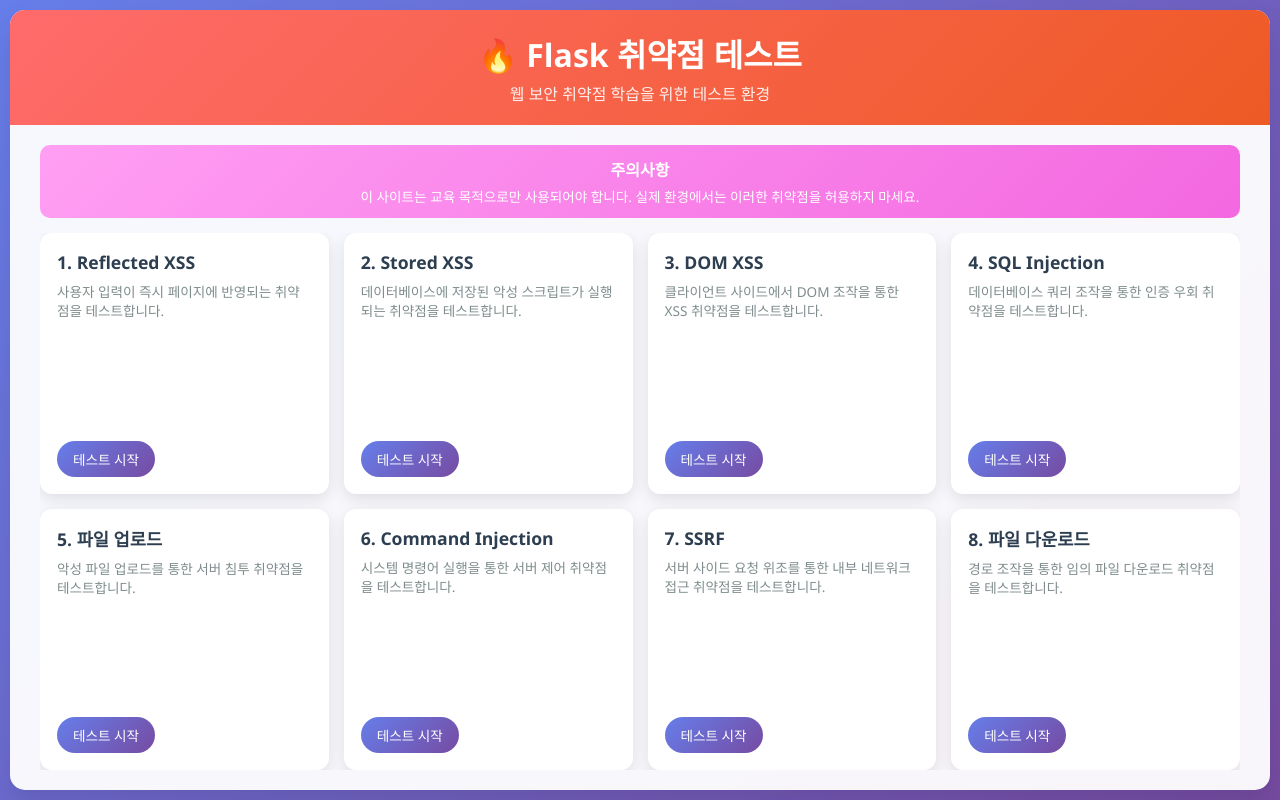
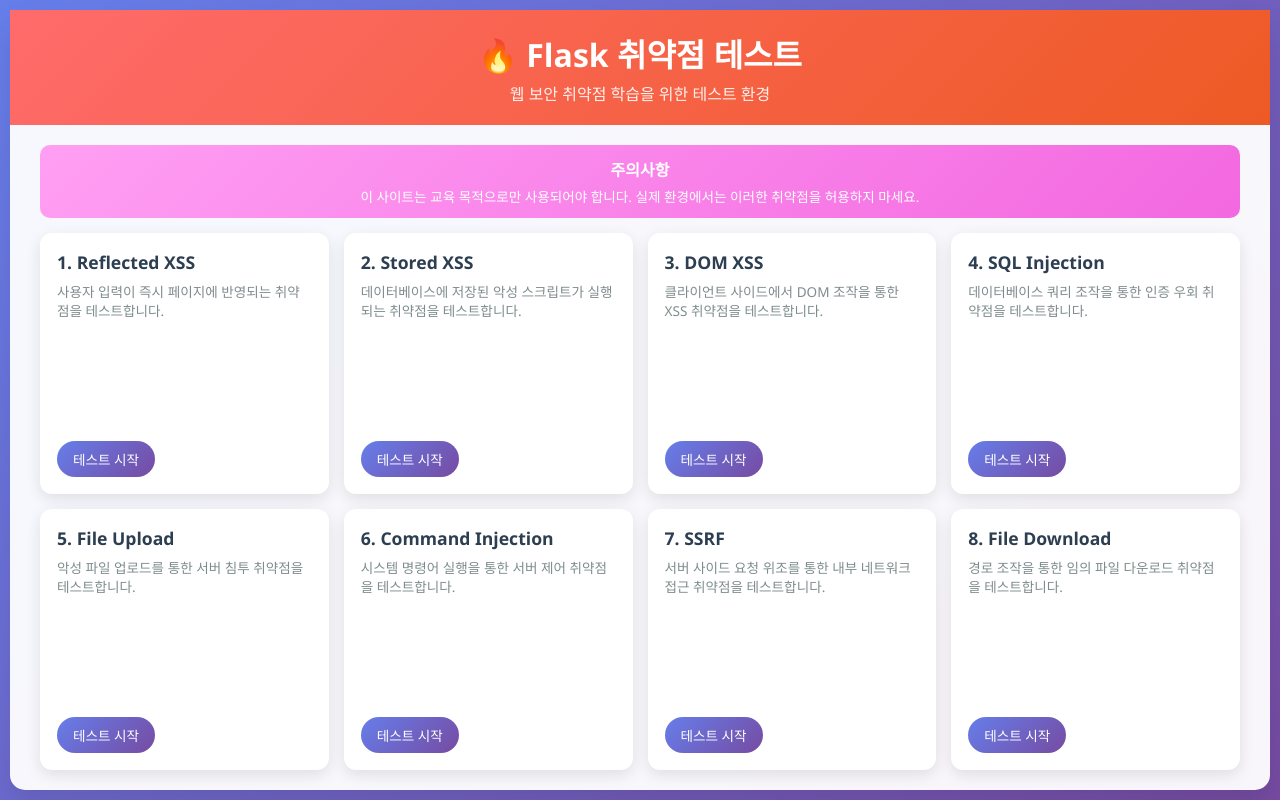
Before and after one commit to WHS3-Fuzzk/TEST-SITE, a Python web app: template site/flask/templates/index.html in a window 1280 px wide. Run offline with Jinja, Linux system fonts and the light colour scheme; the template is opened without the code that fills it, so the values that code supplies are empty.

Commit message:
style: Update UI text to use English for file upload/download
Changed headings and warning messages in download.html and upload.html from Korean to English for 'File Download' and 'File Upload'. Also updated index.html to use English for related section titles. Adjusted some CSS properties for better layout consistency.

```diff
--- a/site/flask/templates/download.html
+++ b/site/flask/templates/download.html
@@ -3,7 +3,7 @@
 <head>
     <meta charset="UTF-8">
     <meta name="viewport" content="width=device-width, initial-scale=1.0">
-    <title>파일 다운로드</title>
+    <title>File Download</title>
     <style>
         * {
             margin: 0;
@@ -147,12 +147,12 @@
 <body>
     <div class="container">
         <div class="header">
-            <h2>파일 다운로드</h2>
+            <h2>File Download</h2>
         </div>
 
         <div class="content">
             <div class="warning">
-                이 페이지는 파일 다운로드 취약점을 테스트하기 위한 교육용 페이지입니다.
+                이 페이지는 File Download 취약점을 테스트하기 위한 교육용 페이지입니다.
             </div>
 
             <div class="info-box">
--- a/site/flask/templates/index.html
+++ b/site/flask/templates/index.html
@@ -25,8 +25,8 @@
             background: rgba(255, 255, 255, 0.95);
             border-radius: 15px;
             box-shadow: 0 15px 30px rgba(0, 0, 0, 0.1);
-            overflow: hidden;
-            height: calc(100vh - 20px);
+            overflow: visible;
+            min-height: calc(100vh - 20px);
             display: flex;
             flex-direction: column;
         }
@@ -53,7 +53,7 @@
         .content {
             padding: 20px 30px;
             flex: 1;
-            overflow: hidden;
+            overflow: visible;
             display: flex;
             flex-direction: column;
         }
@@ -79,7 +79,7 @@
             grid-template-columns: repeat(4, 1fr);
             gap: 15px;
             flex: 1;
-            overflow: hidden;
+            overflow: visible;
         }
 
         .vuln-card {
@@ -153,7 +153,6 @@
             }
 
             .container {
-                height: auto;
                 min-height: 100vh;
             }
 
@@ -202,7 +201,7 @@
                 </div>
 
                 <div class="vuln-card">
-                    <h3>5. 파일 업로드</h3>
+                    <h3>5. File Upload</h3>
                     <p>악성 파일 업로드를 통한 서버 침투 취약점을 테스트합니다.</p>
                     <a href="{{ url_for('upload') }}">테스트 시작</a>
                 </div>
@@ -220,7 +219,7 @@
                 </div>
 
                 <div class="vuln-card">
-                    <h3>8. 파일 다운로드</h3>
+                    <h3>8. File Download</h3>
                     <p>경로 조작을 통한 임의 파일 다운로드 취약점을 테스트합니다.</p>
                     <a href="{{ url_for('download') }}">테스트 시작</a>
                 </div>
--- a/site/flask/templates/upload.html
+++ b/site/flask/templates/upload.html
@@ -179,12 +179,12 @@
 <body>
     <div class="container">
         <div class="header">
-            <h2>파일 업로드</h2>
+            <h2>File Upload</h2>
         </div>
 
         <div class="content">
             <div class="warning">
-                이 페이지는 파일 업로드 취약점을 테스트하기 위한 교육용 페이지입니다.
+                이 페이지는 File Upload 취약점을 테스트하기 위한 교육용 페이지입니다.
             </div>
 
             <div class="info-box">
```
